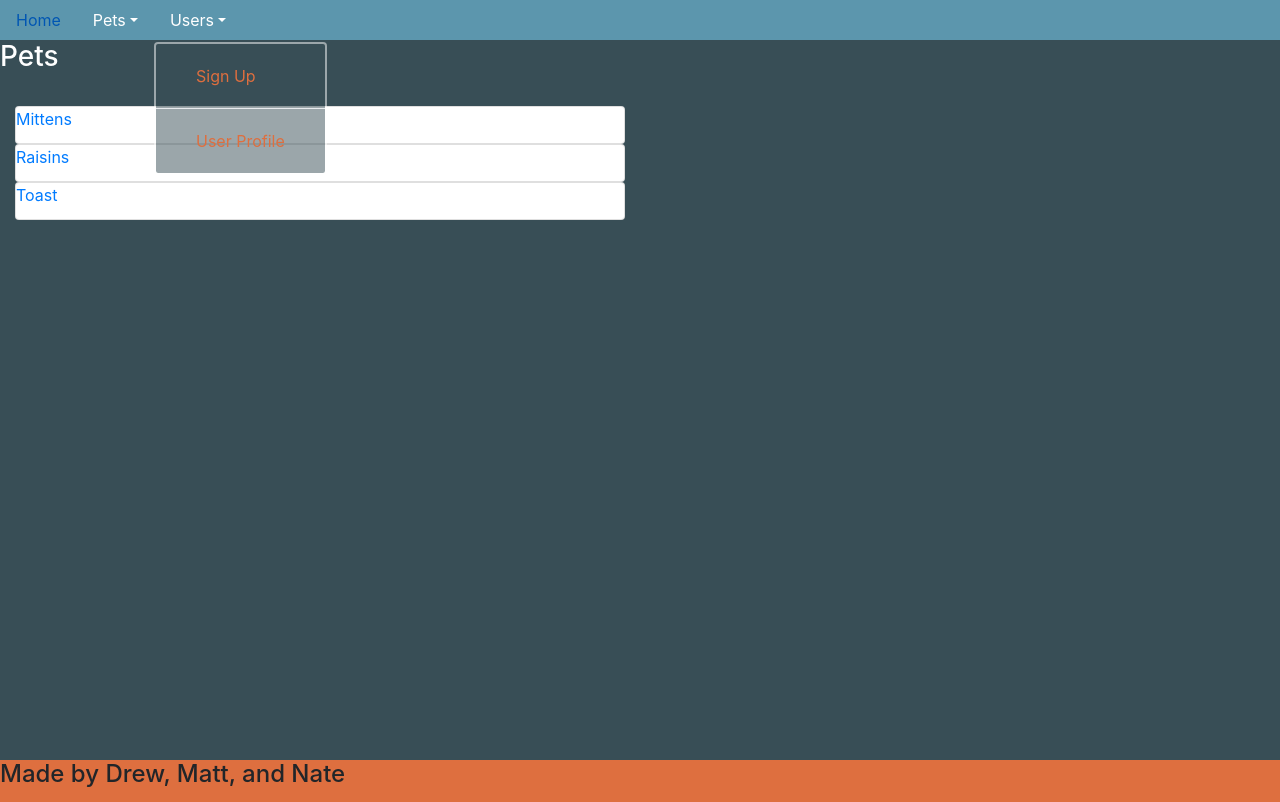
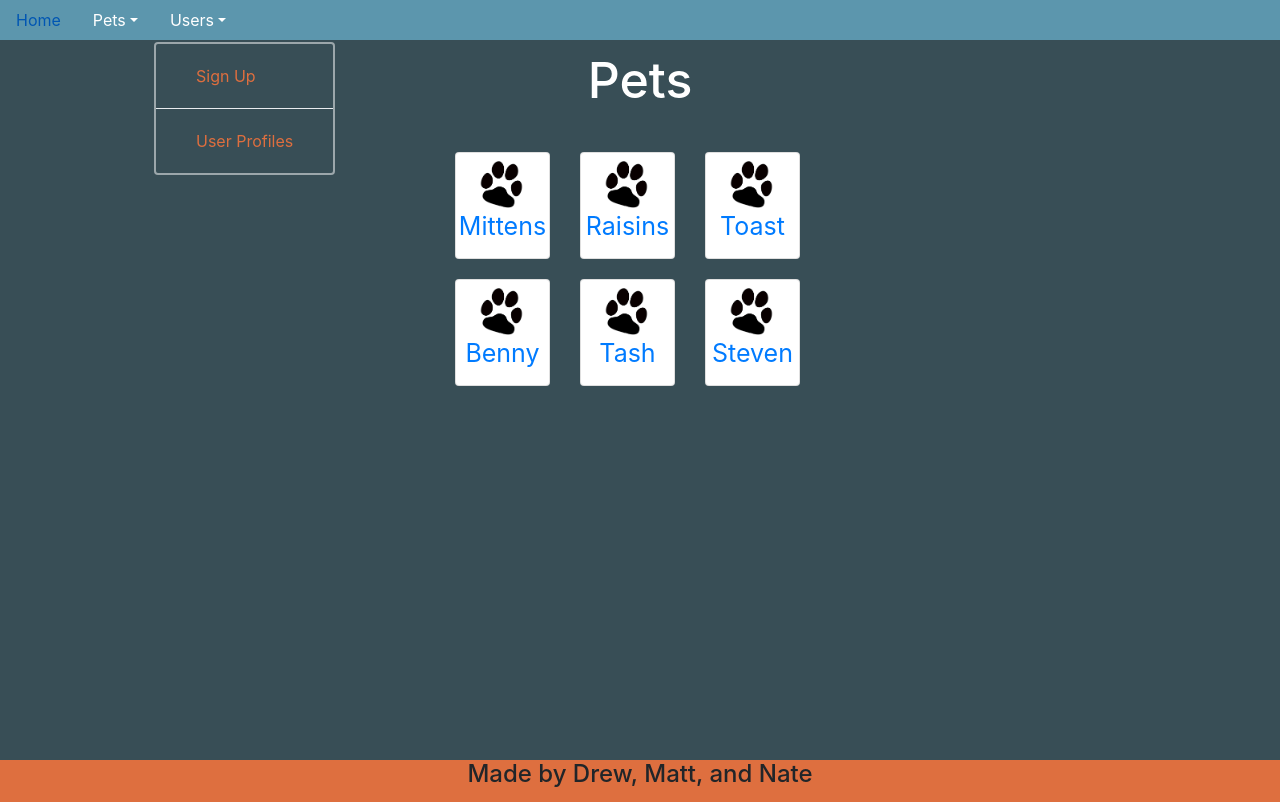
Before and after one commit to learn-academy-2020-delta/cat-tinder-frontend-pet-finder, a React (Create React App) app: page /petindex in a window 1280 px wide. Both pictures are taken after a click on the link "Users". Built offline with nearby package versions, Linux system fonts and the light colour scheme.

Commit message:
fixed lots of styling and added user index page

```diff
--- a/src/App.css
+++ b/src/App.css
@@ -8,16 +8,52 @@
     width: 100%;
 }
 
-#pet-index-body, #user-new-body{
+#pet-index-body, #user-new-body, #user-index-body{
     background-color: #384E56;
     color: #FFFFFF;
     height: 90vh;
+    display: flex;
+    align-items: center;
+    flex-direction: column;
+    padding-top: 10px;
 }
 
-#pet-show-body, {
+#pet-show-body, #user-show-body{
     background-color: #384E56;
     color: black;
     height: 90vh;
+    display: flex;
+    align-items: center;
+    flex-direction: column;
+    padding-top: 10px;
+}
+.row {
+    max-width: 400px;
+}
+
+.pawprint {
+    width: 45px;
+    margin-left: 23px;
+}
+
+.petcards{
+    margin-top: 10px;
+    margin-bottom: 10px;
+}
+
+.usercards, .petcards{
+   min-width: 125px;
+   text-align: center;
+   font-size: 25px;
+}
+
+.card {
+    padding-top: 8px;
+}
+
+.title {
+    color:white;
+    font-size: 50px;
 }
 
 .jumbotron.jumbotron-fluid{
@@ -42,6 +78,8 @@
 #footer {
     background-color: #DE6F3F;
     padding-bottom: 5px;
+    display: flex;
+    justify-content: center;
 }
 .nav-link {
     color: #FFFFFF;
--- a/src/App.js
+++ b/src/App.js
@@ -5,6 +5,7 @@ import './App.css';
 import Home from './pages/Home';
 import PetIndex from './pages/PetIndex';
 import PetShow from './pages/PetShow';
+import UserIndex from './pages/UserIndex';
 import UserNew from './pages/UserNew';
 import UserEdit from './pages/UserEdit';
 import UserShow from './pages/UserShow';
@@ -66,6 +67,10 @@ export default class App extends Component {
             render={(props) => <UserNew createNewUser={this.createNewUser} />}
           />
           <Route
+            path="/userindex"
+            render={(props) => <UserIndex users={this.state.users} />}
+          />
+          <Route
             exact path="/useredit/:id"
             render={(props) => {
               let id = props.match.params.id
--- a/src/components/Header.js
+++ b/src/components/Header.js
@@ -43,7 +43,7 @@ const Header = (props) => {
             {/* <DropdownItem> <NavLink href="/" active>Sign In</NavLink> </DropdownItem> */}
             <DropdownItem> <NavLink id="dropdownusernew" href="/usernew" active>Sign Up</NavLink> </DropdownItem>
             <DropdownItem divider />
-            <DropdownItem> <NavLink id="dropdownusershow" href="/usershow" active>User Profile</NavLink> </DropdownItem>
+            <DropdownItem> <NavLink id="dropdownusershow" href="/userindex" active>User Profiles</NavLink> </DropdownItem>
           </DropdownMenu>
         </Dropdown>
       </Nav>
--- a/src/mockPets.js
+++ b/src/mockPets.js
@@ -23,6 +23,28 @@ let pets = [
     species: "Dog",
     breed: "Poodle",
     enjoys: "getting all the attention"
-  }
+  },
+  {
+    id: 4,
+    name: "Benny",
+    age: 10,
+    species: "Dog",
+    breed: "Husky",
+    enjoys: "scaring the cats"
+  },{
+    id: 5,
+    name: "Tash",
+    age: 1,
+    species: "Cat",
+    breed: "Calico",
+    enjoys: "purrin and stuff"
+  },{
+    id: 6,
+    name: "Steven",
+    age: 1,
+    species: "Dog",
+    breed: "Chihuahua",
+    enjoys: "Seeing out of one eye"
+  },
 ]
 export default pets
--- a/src/pages/PetIndex.js
+++ b/src/pages/PetIndex.js
@@ -2,30 +2,34 @@ import React, { Component } from 'react';
 import {
     Card,
     CardTitle,
-    Col
+    Col,
+    Row
 } from 'reactstrap'
 import { NavLink } from 'react-router-dom'
+import PawPrint from '../assets/Paw_Print.png'
 
 export default class PetIndex extends Component {
     render() {
         return (
             <div id="pet-index-body">
-                <h3>Pets</h3>
+                <h3 className="title">Pets</h3>
                 <br />
-                <Col sm="6">
+                <Row>
                     {this.props.pets.map((pet, index) => {
                         return (
+                            <Col xs="3" className="petcards">
                                 <Card key={index}>
+                                    <img className="pawprint" src={PawPrint}/>
                                     <CardTitle>
                                         <NavLink to={`/petshow/${pet.id}`}>
                                             {pet.name}
                                         </NavLink>
                                     </CardTitle>
                                 </Card>
-
+                            </Col>
                         )
                     })}
-                </Col>
+                </Row>
             </div>
         )
     }
--- a/src/pages/PetShow.js
+++ b/src/pages/PetShow.js
@@ -11,11 +11,10 @@ export default class PetShow extends Component {
     render() {
         return (
             <div id="pet-show-body">
-                <h3>Single Pet</h3>
+                <h3 className="title">{this.props.pet.name}</h3>
                 <br />
                 <Col sm="6">
                     <Card>
-                        <CardTitle>{this.props.pet.name}</CardTitle>
                         <CardText>
                             Hello, I am {this.props.pet.age} years old. I enjoy {this.props.pet.enjoys}.
                                 </CardText>
--- /dev/null
+++ b/src/pages/UserIndex.js
@@ -0,0 +1,34 @@
+import React, { Component } from 'react';
+import {
+    Card,
+    CardTitle,
+    Col,
+    Row
+} from 'reactstrap'
+import { NavLink } from 'react-router-dom'
+
+export default class UserIndex extends Component {
+    render() {
+        return (
+            <div id="user-index-body">
+                <h3 className="title">User Profiles</h3>
+                <br />
+                <Row>
+                    {this.props.users.map((user, index) => {
+                        return (
+                                <Col xs="3" className="usercards">
+                                    <Card key={index}>
+                                        <CardTitle>
+                                            <NavLink to={`/usershow/${user.id}`}>
+                                                {user.name}
+                                            </NavLink>
+                                        </CardTitle>
+                                    </Card>
+                                </Col>
+                        )
+                    })}
+                </Row>
+            </div>
+        )
+    }
+}
--- a/src/pages/UserShow.js
+++ b/src/pages/UserShow.js
@@ -11,7 +11,7 @@ export default class UserShow extends Component {
     render() {
         return (
             <div id="user-show-body">
-                <h3>User Profile</h3>
+                <h3 className="title">User Profile</h3>
                 <br />
                 <Col sm="6">
                     <Card>
@@ -21,6 +21,9 @@ export default class UserShow extends Component {
                             Address: {this.props.user.address}<br/>
                             Email: {this.props.user.email}
                         </CardText>
+                        <NavLink to={'/userindex'}>
+                            Back to profiles
+                        </NavLink>
                         <NavLink to={'/petindex'}>
                             Back to pets
                         </NavLink>
```
Also changed, not shown: src/assets/Paw_Print.png (added), src/assets/Tash.jpg (added). Lines whose indentation alone changed are shown as unchanged.
